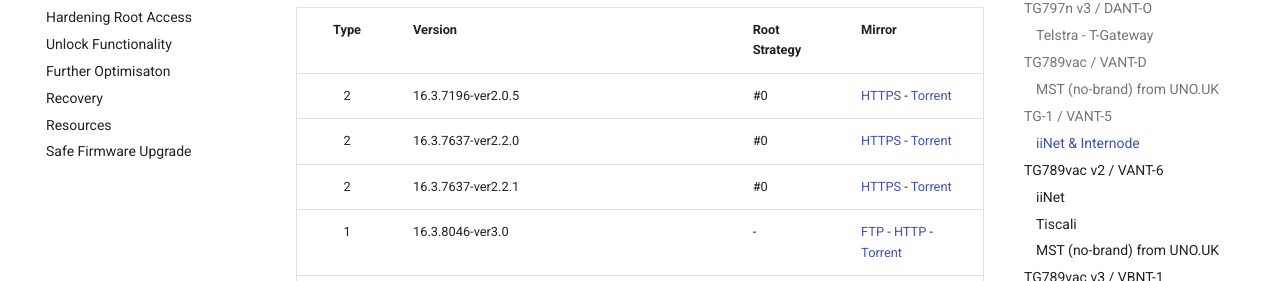
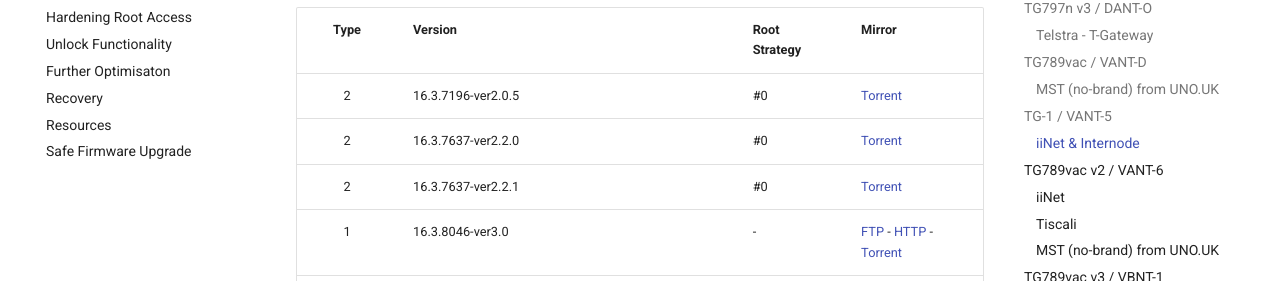
Before and after one commit to hack-technicolor/hack-technicolor, an MkDocs documentation site: the page built from docs/Firmware Repository.md, in a window 1280 px wide and 900 px high, scrolled down 2601 px. Shown: the part 172-453 px from the top of the window. Built offline with MkDocs 1.6.1 and Material for MkDocs 9.7.7, drawn with Linux system fonts in a browser that asks for light colours; comment, search, counter and statistics services are not loaded.

Commit message:
Fix broken links

```diff
--- a/docs/Firmware Repository.md
+++ b/docs/Firmware Repository.md
@@ -73,9 +73,9 @@
 
 | Type   | Version            | Root Strategy | Mirror      |
 |:------:|:-------------------|:--------------|:------------|
-| 2      | 16.3.7196-ver2.0.5 | #0            | [HTTPS](https://github.com/kevdagoat/hack-technicolor/blob/master/firmware/vant-6_16.3.7196-ver2.0.5-CRF592-2729004.rbi?raw=true) - [Torrent](https://github.com/kevdagoat/hack-technicolor/blob/master/torrents/vant-6/vant-6_16.3.7196-ver2.0.5-CRF592-2729004.rbi.torrent?raw=true) |
-| 2      | 16.3.7637-ver2.2.0 | #0            | [HTTPS](https://github.com/kevdagoat/hack-technicolor/blob/master/firmware/VANT-6_16.3.7637-ver2.2.0-CRF638-2721002.rbi?raw=true) - [Torrent](https://github.com/kevdagoat/hack-technicolor/blob/master/torrents/vant-6/VANT-6_16.3.7637-ver2.2.0-CRF638-2721002.rbi.torrent?raw=true) |
-| 2      | 16.3.7637-ver2.2.1 | #0            | [HTTPS](https://github.com/kevdagoat/hack-technicolor/blob/master/firmware/vant-6_16.3.7637-ver2.2.1-CRF695-2721005.rbi?raw=true) - [Torrent](https://github.com/kevdagoat/hack-technicolor/blob/master/torrents/vant-6/vant-6_16.3.7637-ver2.2.1-CRF695-2721005.rbi.torrent?raw=true) |
+| 2      | 16.3.7196-ver2.0.5 | #0            | [Torrent](https://github.com/kevdagoat/hack-technicolor/blob/master/torrents/vant-6/vant-6_16.3.7196-ver2.0.5-CRF592-2729004.rbi.torrent?raw=true) |
+| 2      | 16.3.7637-ver2.2.0 | #0            | [Torrent](https://github.com/kevdagoat/hack-technicolor/blob/master/torrents/vant-6/VANT-6_16.3.7637-ver2.2.0-CRF638-2721002%20.rbi.torrent?raw=true) |
+| 2      | 16.3.7637-ver2.2.1 | #0            | [Torrent](https://github.com/kevdagoat/hack-technicolor/blob/master/torrents/vant-6/vant-6_16.3.7637-ver2.2.1-CRF695-2721005.rbi.torrent?raw=true) |
 | 1      | 16.3.8046-ver3.0   | -             | [FTP](ftp://ftp.iinet.net.au/pub/iinet/firmware/TG789vacV2/VANT-6/vant-6_16.3.8046-ver3.0-CRF767-2721002.rbi) - [HTTP](http://mirror.internode.on.net/pub/internode-support/hardware/tg789/firmware/vant-6_16.3.8046-ver3.0-CRF767-2721002.rbi) - [Torrent](HTTPS://github.com/kevdagoat/hack-technicolor/blob/master/torrents/vant-6/vant-6_16.3.8046-ver3.0-CRF767-2721002.rbi.torrent?raw=true)
 |        | *note: this is officially named `ver3.0` but it is version `2.3.0` indeed* | |
 | ???    | 16.3.8046-ver2.5.3 | -             | [FTP](ftp://ftp.iinet.net.au/pub/iinet/firmware/TG789vacV2/VANT-6/.2752ae5a/vant-6_16.3.8046-ver2.5.3-CRF927-2721031.rbi) - [Torrent](https://github.com/kevdagoat/hack-technicolor/blob/master/torrents/vant-6/vant-6_16.3.8046-ver2.5.3-CRF927-2721031.rbi.torrent?raw=true) |
```
